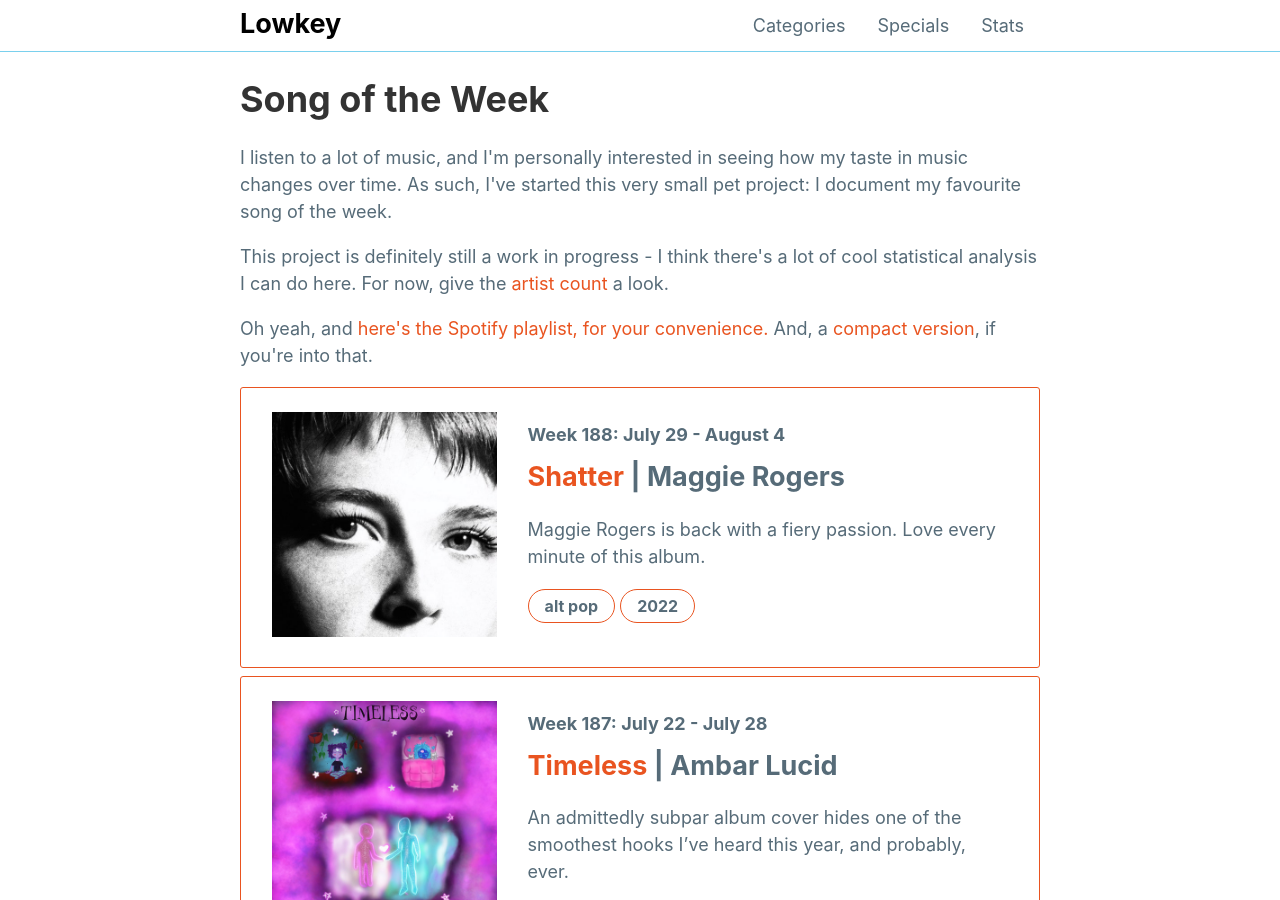
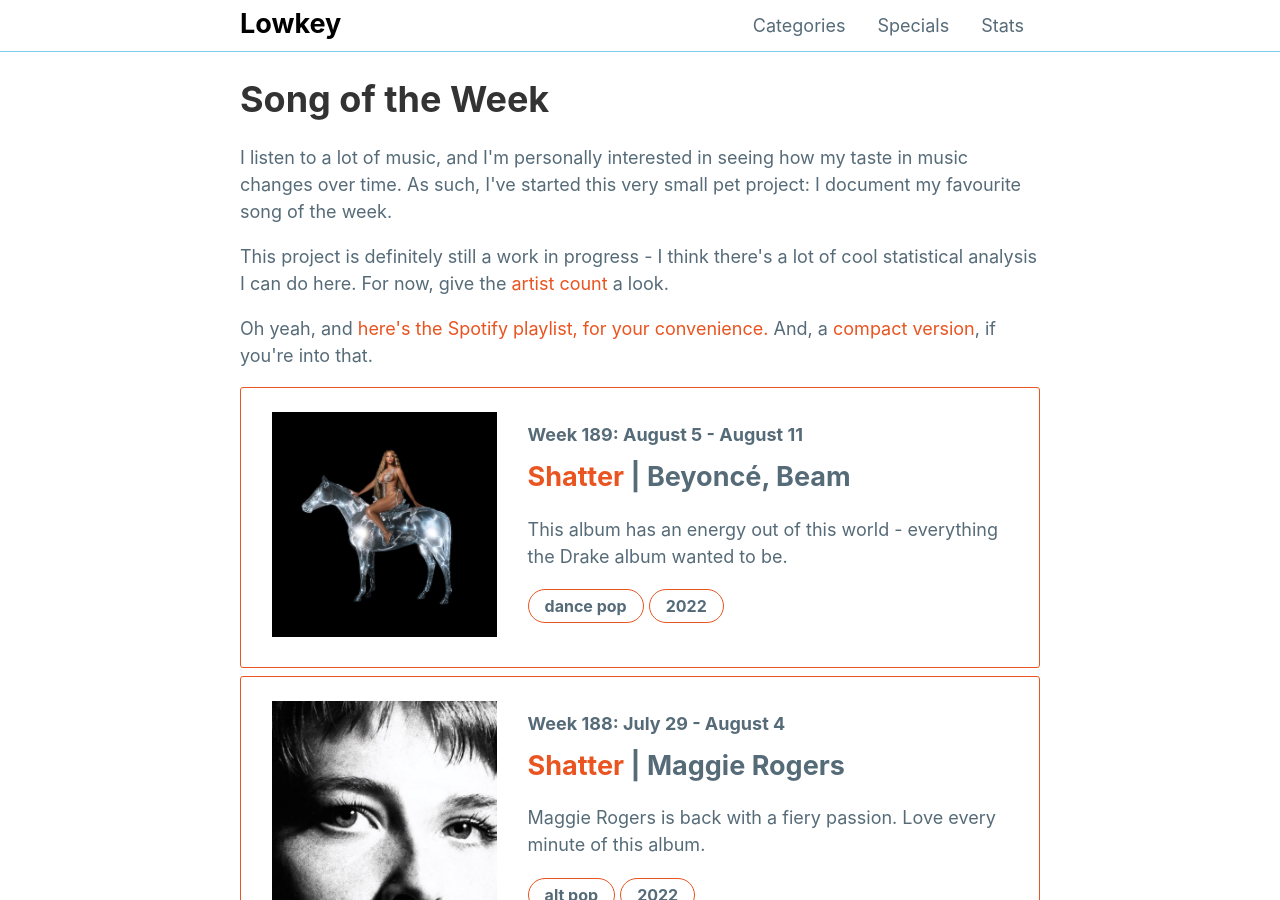
Before and after one commit to mattxwang/lowkey, a Jekyll site: the page built from stats/song-of-the-week.html, in a window 1280 px wide and 900 px high. Built offline with Jekyll 4.4.1, drawn with Linux system fonts in a browser that asks for light colours; comment, search, counter and statistics services are not loaded.

Commit message:
e n e r g y

```diff
--- a/_data/sotw.yml
+++ b/_data/sotw.yml
@@ -2141,3 +2141,15 @@ week188:
   year: 2022
   blurb: >
     Maggie Rogers is back with a fiery passion. Love every minute of this album.
+week189:
+  week: "Week 189: August 5 - August 11"
+  title: "Shatter"
+  artists:
+  - "Beyoncé"
+  - "Beam"
+  album: "Renaissance"
+  album_art: "renaissance.jpg"
+  genre: "dance pop"
+  year: 2022
+  blurb: >
+    This album has an energy out of this world - everything the Drake album wanted to be.
```
Also changed, not shown: img/albums/renaissance.jpg (added).
